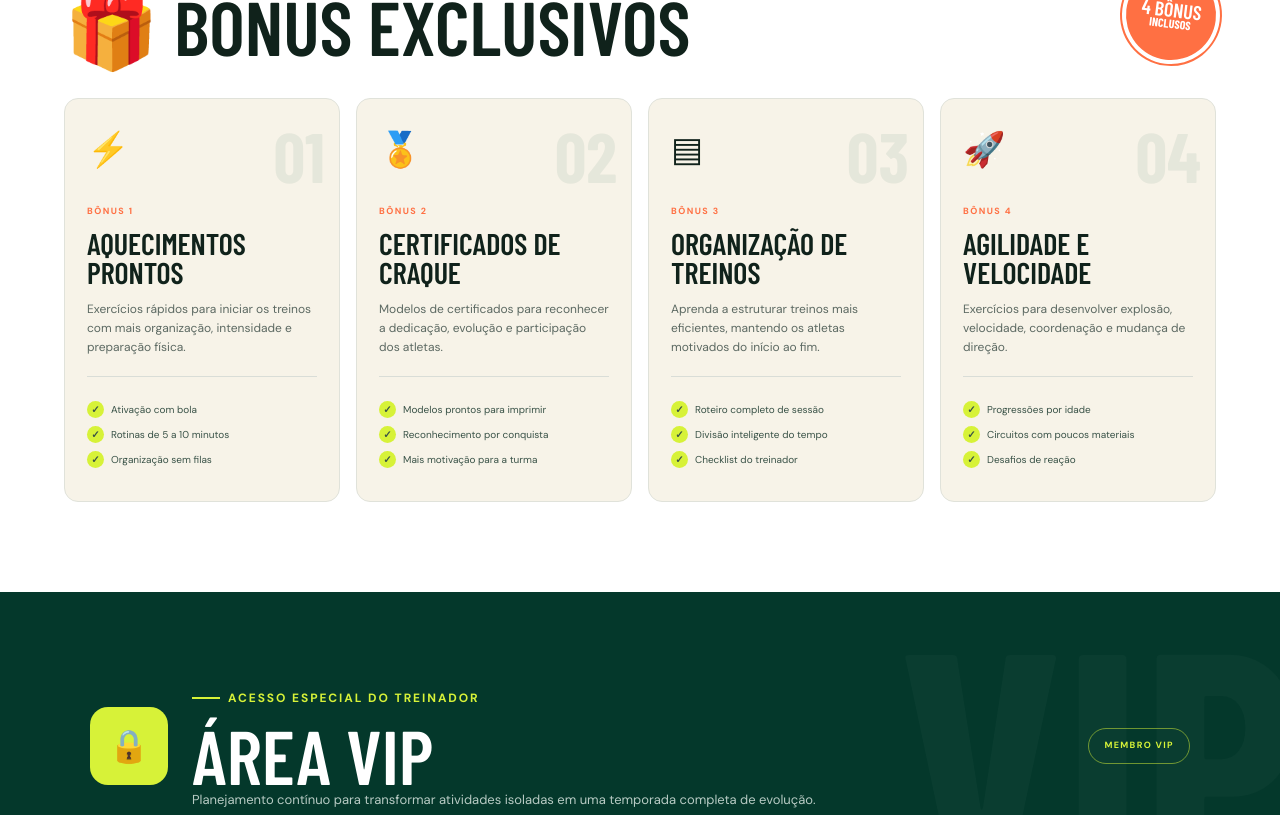
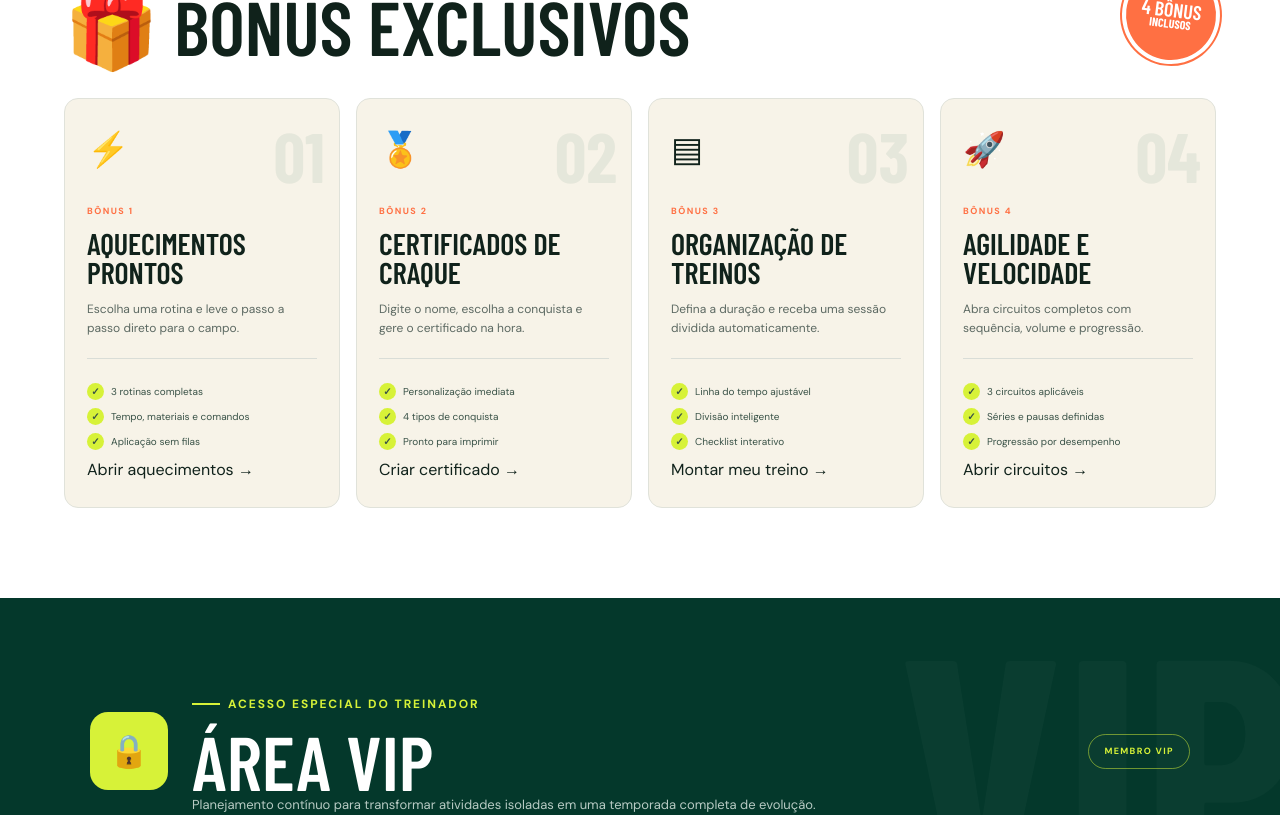
Before and after one commit to Rhau5725/-250futebolistvip, a Next.js app: page / in a window 1280 px wide. Shown: the part 2631-3446 px from the top of the page. Built offline with nearby package versions, Linux system fonts and the light colour scheme; a web font is replaced by a local one.

Commit message:
feat: transformar bonus em ferramentas interativas

```diff
--- a/app/page.tsx
+++ b/app/page.tsx
@@ -1,6 +1,18 @@
 "use client";
 
 import { useMemo, useState } from "react";
+
+const warmups = [
+  { name: "Semáforo com Bola", time: "8 min", age: "5–9 anos", material: "1 bola por atleta + 8 cones", steps: ["Monte um quadrado de 15 x 15 m e espalhe os jogadores com bola.", "Verde: condução rápida. Amarelo: domínio curto. Vermelho: pare a bola com a sola.", "A cada 45 segundos, troque o comando e peça uma mudança de direção.", "Finalize com 2 rodadas de 30 segundos usando apenas o pé não dominante."], focus: "Ativação, domínio e reação" },
+  { name: "Caça às Cores", time: "7 min", age: "7–11 anos", material: "12 cones de 4 cores + bolas", steps: ["Distribua quatro cores de cones em um espaço de 18 x 18 m.", "Todos conduzem a bola sem se encostar.", "Ao chamar uma cor, cada atleta acelera até um cone daquela cor e faz a volta por fora.", "Na última rodada, chame duas cores em sequência para estimular memória e reação."], focus: "Percepção, aceleração e coordenação" },
+  { name: "Passe e Desperta", time: "10 min", age: "9–13 anos", material: "6 cones + 1 bola por trio", steps: ["Forme triângulos de 7 m com três jogadores e uma bola.", "O atleta passa e corre até o cone livre, mantendo o triângulo em movimento.", "Após 2 minutos, limite a dois toques e peça comunicação antes do passe.", "Termine com disputa: primeiro trio a completar 20 passes limpos vence."], focus: "Passe, mobilidade e comunicação" },
+];
+
+const agilityPlans = [
+  { name: "Circuito Raio", time: "9 min", material: "6 cones e 1 bola", sequence: "Zigue-zague → aceleração de 5 m → domínio orientado → retorno leve", rounds: "3 séries de 45 s, com 30 s de pausa" },
+  { name: "Espelho Turbo", time: "8 min", material: "4 cones por dupla", sequence: "Um líder muda de direção; o parceiro copia sem cruzar os pés", rounds: "4 séries de 30 s; troque o líder a cada série" },
+  { name: "Portas Relâmpago", time: "10 min", material: "10 cones e bolas", sequence: "Comando de cor → aceleração → passe pela porta → mudança de direção", rounds: "4 séries de 50 s, com 25 s de pausa" },
+];
 
 type Drill = {
   id: number;
@@ -122,6 +134,30 @@ function Detail({ drill, onClose, reel = false }: { drill: Drill; onClose: () =>
   </div>;
 }
 
+function BonusTool({ tool, onClose }: { tool: number; onClose: () => void }) {
+  const [choice, setChoice] = useState(0);
+  const [athlete, setAthlete] = useState("");
+  const [award, setAward] = useState("Evolução no treino");
+  const [duration, setDuration] = useState(60);
+  const [checked, setChecked] = useState<number[]>([]);
+  const warmup = warmups[choice % warmups.length];
+  const agility = agilityPlans[choice % agilityPlans.length];
+  const titles = ["Aquecimentos Prontos", "Certificado de Craque", "Organização de Treino", "Agilidade e Velocidade"];
+  return <div className="overlay bonus-overlay" role="dialog" aria-modal="true" aria-label={titles[tool - 1]} onClick={onClose}>
+    <article className="bonus-tool" onClick={e => e.stopPropagation()}>
+      <button className="close" onClick={onClose} aria-label="Fechar">×</button>
+      <span className="tool-kicker">BÔNUS {tool} • FERRAMENTA PRÁTICA</span><h2>{titles[tool - 1]}</h2>
+      {tool === 1 && <>
+        <div className="tool-tabs">{warmups.map((item, i) => <button key={item.name} className={choice === i ? "active" : ""} onClick={() => setChoice(i)}>{item.name}</button>)}</div>
+        <div className="ready-plan"><div className="plan-summary"><span>⏱ {warmup.time}</span><span>👟 {warmup.age}</span><span>🎯 {warmup.focus}</span></div><h3>{warmup.name}</h3><p><b>MATERIAIS:</b> {warmup.material}</p><ol>{warmup.steps.map((step, i) => <li key={step}><i>{i + 1}</i><span>{step}</span></li>)}</ol><div className="coach-call"><b>COMANDO DO TREINADOR</b><span>“Cabeça erguida, bola perto do pé e acelera quando ouvir o sinal!”</span></div></div>
+      </>}
+      {tool === 2 && <div className="certificate-maker"><div className="certificate-form"><label>Nome do atleta<input value={athlete} onChange={e => setAthlete(e.target.value)} placeholder="Digite o nome" /></label><label>Conquista<select value={award} onChange={e => setAward(e.target.value)}><option>Evolução no treino</option><option>Craque da equipe</option><option>Dedicação e esforço</option><option>Fair play</option></select></label><button onClick={() => window.print()}>Imprimir certificado</button></div><div className="certificate"><small>CERTIFICADO DE CRAQUE</small><span>⚽</span><p>Este certificado reconhece</p><h3>{athlete || "NOME DO ATLETA"}</h3><p>por sua conquista em</p><b>{award}</b><footer>FUTEBOL EM JOGO • TREINADOR</footer></div></div>}
+      {tool === 3 && <div className="planner"><label>Duração do treino: <b>{duration} minutos</b><input type="range" min="40" max="100" step="10" value={duration} onChange={e => setDuration(Number(e.target.value))} /></label><div className="timeline"><div style={{flex:1}}><b>1</b><span>Aquecimento<strong>{Math.round(duration * .15)} min</strong></span></div><div style={{flex:2}}><b>2</b><span>Técnica<strong>{Math.round(duration * .3)} min</strong></span></div><div style={{flex:2}}><b>3</b><span>Jogo aplicado<strong>{Math.round(duration * .35)} min</strong></span></div><div style={{flex:1}}><b>4</b><span>Desafio final<strong>{Math.round(duration * .15)} min</strong></span></div></div><h3>Checklist do treinador</h3>{["Separar bolas, cones e coletes", "Definir objetivo e regra principal", "Preparar duas variações", "Organizar água e área segura", "Fechar com feedback da turma"].map((item, i) => <button className={`check-row ${checked.includes(i) ? "done" : ""}`} key={item} onClick={() => setChecked(c => c.includes(i) ? c.filter(x => x !== i) : [...c, i])}><i>{checked.includes(i) ? "✓" : ""}</i>{item}</button>)}</div>}
+      {tool === 4 && <><div className="tool-tabs">{agilityPlans.map((item, i) => <button key={item.name} className={choice === i ? "active" : ""} onClick={() => setChoice(i)}>{item.name}</button>)}</div><div className="agility-tool"><div className="agility-track"><span>1</span><i>↝</i><span>2</span><i>↝</i><span>3</span><i>↝</i><span>⚽</span></div><h3>{agility.name}</h3><div><small>DURAÇÃO</small><b>{agility.time}</b></div><div><small>MATERIAIS</small><b>{agility.material}</b></div><div><small>SEQUÊNCIA</small><b>{agility.sequence}</b></div><div><small>VOLUME</small><b>{agility.rounds}</b></div><p><strong>Progressão:</strong> cronometre cada rodada e desafie o atleta a repetir com técnica antes de tentar superar o tempo.</p></div></>}
+    </article>
+  </div>;
+}
+
 export default function Home() {
   const [category, setCategory] = useState("Todos");
   const [query, setQuery] = useState("");
@@ -129,6 +165,7 @@ export default function Home() {
   const [reel, setReel] = useState<Drill | null>(null);
   const [saved, setSaved] = useState<number[]>([]);
   const [visible, setVisible] = useState(12);
+  const [bonusTool, setBonusTool] = useState<number | null>(null);
   const filtered = useMemo(() => drills.filter(d => (category === "Todos" || d.category === category) && (`${d.title} ${d.goal}`).toLowerCase().includes(query.toLowerCase())), [category, query]);
   const chooseRandom = () => setSelected(filtered[Math.floor(Math.random() * filtered.length)] || drills[0]);
   return <main>
@@ -158,10 +195,10 @@ export default function Home() {
     <section className="bonus-section" id="bonus">
       <div className="bonus-heading"><div><span className="eyebrow dark">CONTEÚDO QUE ACELERA RESULTADOS</span><h2>🎁 Bônus exclusivos</h2></div><span className="bonus-seal">4 BÔNUS<br/><b>INCLUSOS</b></span></div>
       <div className="bonus-grid">
-        <article><i>01</i><div className="bonus-icon">⚡</div><small>BÔNUS 1</small><h3>Aquecimentos Prontos</h3><p>Exercícios rápidos para iniciar os treinos com mais organização, intensidade e preparação física.</p><ul><li>Ativação com bola</li><li>Rotinas de 5 a 10 minutos</li><li>Organização sem filas</li></ul></article>
-        <article><i>02</i><div className="bonus-icon">🏅</div><small>BÔNUS 2</small><h3>Certificados de Craque</h3><p>Modelos de certificados para reconhecer a dedicação, evolução e participação dos atletas.</p><ul><li>Modelos prontos para imprimir</li><li>Reconhecimento por conquista</li><li>Mais motivação para a turma</li></ul></article>
-        <article><i>03</i><div className="bonus-icon">▤</div><small>BÔNUS 3</small><h3>Organização de Treinos</h3><p>Aprenda a estruturar treinos mais eficientes, mantendo os atletas motivados do início ao fim.</p><ul><li>Roteiro completo de sessão</li><li>Divisão inteligente do tempo</li><li>Checklist do treinador</li></ul></article>
-        <article><i>04</i><div className="bonus-icon">🚀</div><small>BÔNUS 4</small><h3>Agilidade e Velocidade</h3><p>Exercícios para desenvolver explosão, velocidade, coordenação e mudança de direção.</p><ul><li>Progressões por idade</li><li>Circuitos com poucos materiais</li><li>Desafios de reação</li></ul></article>
+        <article><i>01</i><div className="bonus-icon">⚡</div><small>BÔNUS 1</small><h3>Aquecimentos Prontos</h3><p>Escolha uma rotina e leve o passo a passo direto para o campo.</p><ul><li>3 rotinas completas</li><li>Tempo, materiais e comandos</li><li>Aplicação sem filas</li></ul><button className="open-tool" onClick={() => setBonusTool(1)}>Abrir aquecimentos <b>→</b></button></article>
+        <article><i>02</i><div className="bonus-icon">🏅</div><small>BÔNUS 2</small><h3>Certificados de Craque</h3><p>Digite o nome, escolha a conquista e gere o certificado na hora.</p><ul><li>Personalização imediata</li><li>4 tipos de conquista</li><li>Pronto para imprimir</li></ul><button className="open-tool" onClick={() => setBonusTool(2)}>Criar certificado <b>→</b></button></article>
+        <article><i>03</i><div className="bonus-icon">▤</div><small>BÔNUS 3</small><h3>Organização de Treinos</h3><p>Defina a duração e receba uma sessão dividida automaticamente.</p><ul><li>Linha do tempo ajustável</li><li>Divisão inteligente</li><li>Checklist interativo</li></ul><button className="open-tool" onClick={() => setBonusTool(3)}>Montar meu treino <b>→</b></button></article>
+        <article><i>04</i><div className="bonus-icon">🚀</div><small>BÔNUS 4</small><h3>Agilidade e Velocidade</h3><p>Abra circuitos completos com sequência, volume e progressão.</p><ul><li>3 circuitos aplicáveis</li><li>Séries e pausas definidas</li><li>Progressão por desempenho</li></ul><button className="open-tool" onClick={() => setBonusTool(4)}>Abrir circuitos <b>→</b></button></article>
       </div>
     </section>
 
@@ -176,6 +213,6 @@ export default function Home() {
 
     <section className="how" id="como-usar"><span className="eyebrow">DO CELULAR PARA O CAMPO</span><h2>Três toques. Treino pronto.</h2><div><article><i>01</i><span>◎</span><h3>Escolha o objetivo</h3><p>Filtre pelo fundamento do treino.</p></article><article><i>02</i><span>▤</span><h3>Veja a dinâmica</h3><p>Diagrama e regras em uma tela.</p></article><article><i>03</i><span>▶</span><h3>Leve para o campo</h3><p>Abra o modo Reel e grave.</p></article></div></section>
     <footer><div className="brand"><span>⚽</span><div>FUTEBOL<small>EM JOGO</small></div></div><p>Treinos que viram memória.</p><b>+250 dinâmicas • acesso imediato</b></footer>
-    {selected && <Detail drill={selected} onClose={() => setSelected(null)} />}{reel && <Detail drill={reel} reel onClose={() => setReel(null)} />}
+    {selected && <Detail drill={selected} onClose={() => setSelected(null)} />}{reel && <Detail drill={reel} reel onClose={() => setReel(null)} />}{bonusTool && <BonusTool tool={bonusTool} onClose={() => setBonusTool(null)} />}
   </main>;
 }
```
